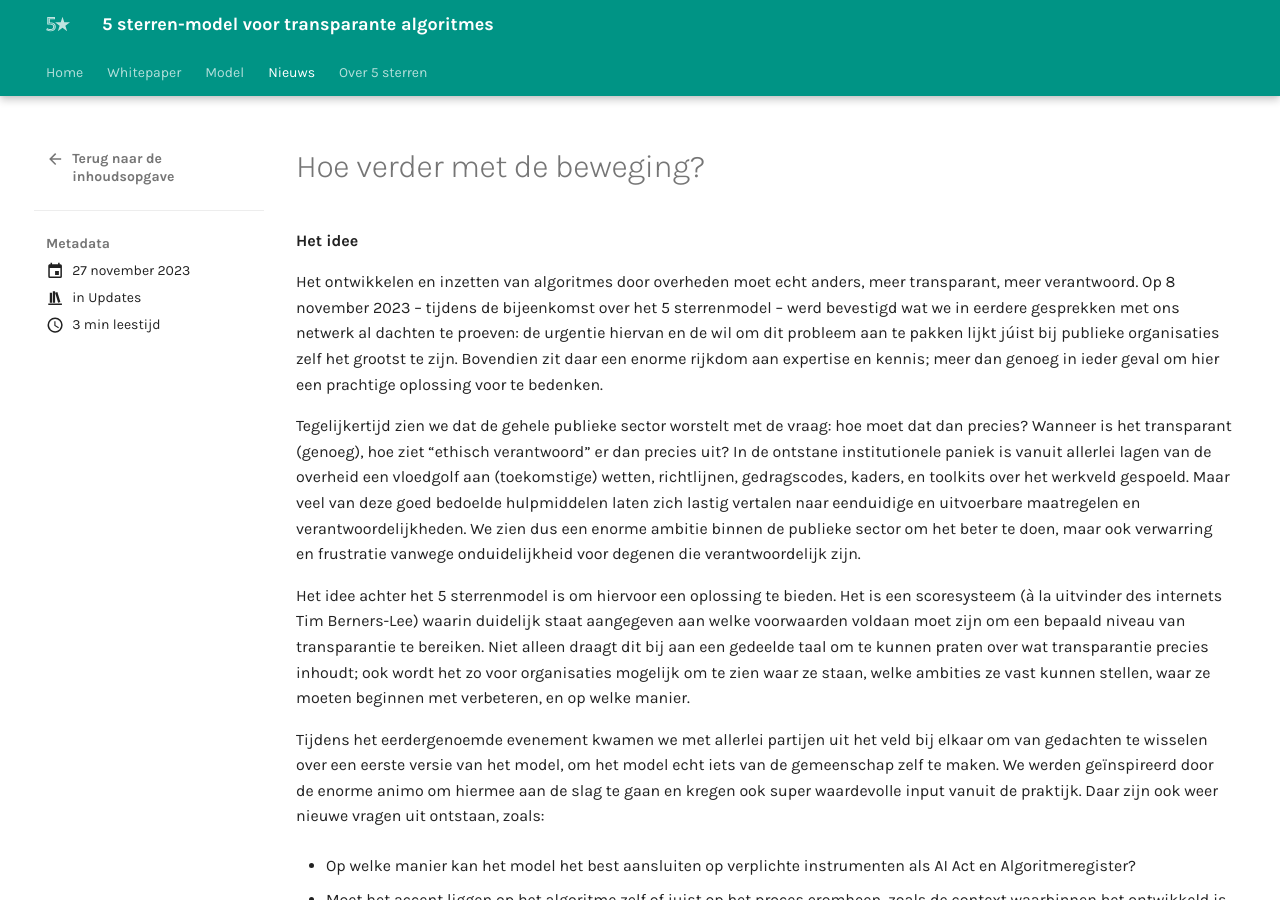
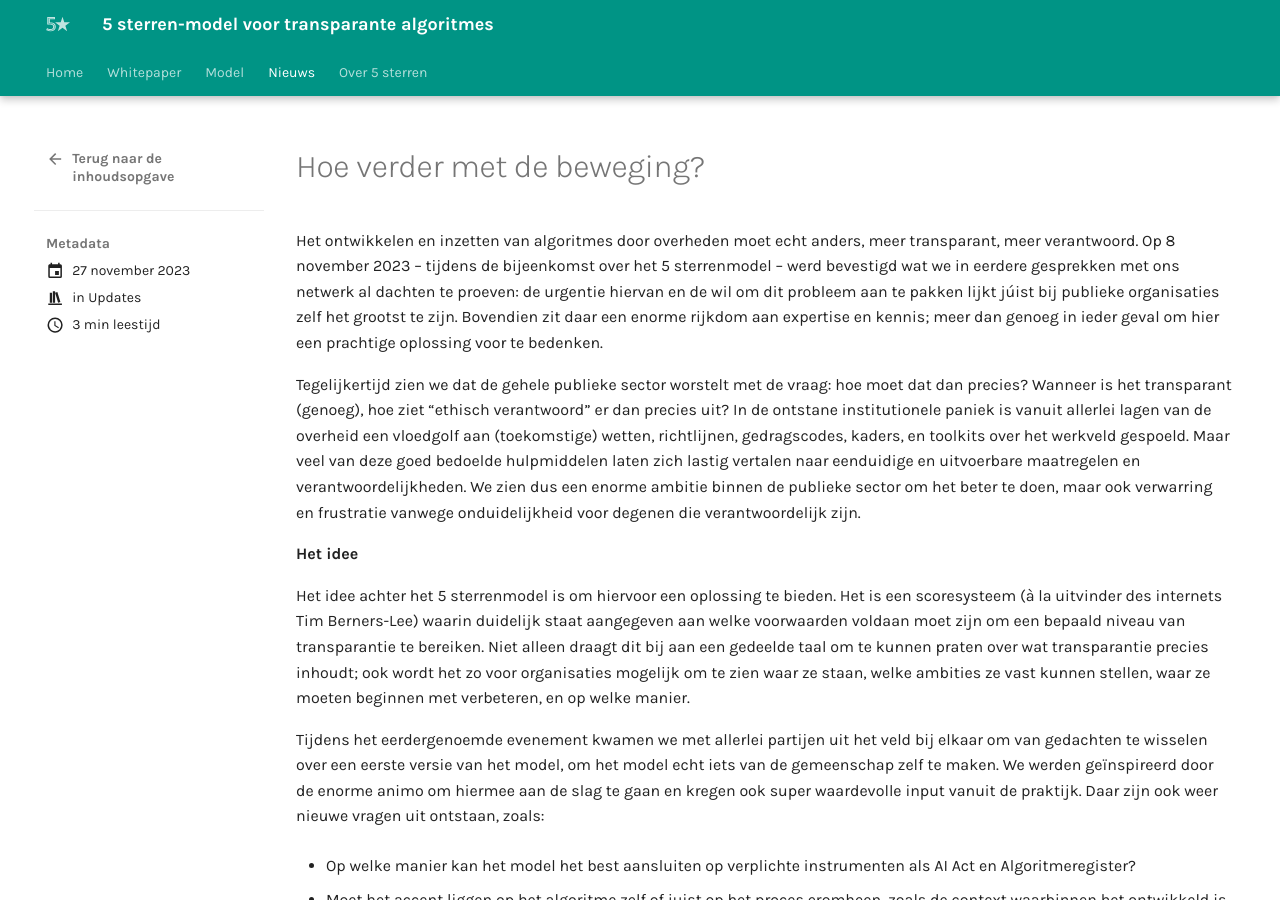
Before and after one commit to thegreenland/5-sterren-toolkit, an MkDocs documentation site: the page built from docs/blog/posts/Hoe verder met de beweging?.md, in a window 1280 px wide and 900 px high. Built offline with MkDocs 1.6.1 and Material for MkDocs 9.7.7, drawn with Linux system fonts in a browser that asks for light colours.

```diff
--- a/docs/blog/posts/Hoe verder met de beweging?.md
+++ b/docs/blog/posts/Hoe verder met de beweging?.md
@@ -3,11 +3,12 @@ date: 2023-11-27
 categories:
 - Updates
 ---
-**Het idee**
 
 Het ontwikkelen en inzetten van algoritmes door overheden moet echt anders, meer transparant, meer verantwoord. Op 8 november 2023 – tijdens de bijeenkomst over het 5 sterrenmodel – werd bevestigd wat we in eerdere gesprekken met ons netwerk al dachten te proeven: de urgentie hiervan en de wil om dit probleem aan te pakken lijkt júist bij publieke organisaties zelf het grootst te zijn. Bovendien zit daar een enorme rijkdom aan expertise en kennis; meer dan genoeg in ieder geval om hier een prachtige oplossing voor te bedenken.
 
 Tegelijkertijd zien we dat de gehele publieke sector worstelt met de vraag: hoe moet dat dan precies? Wanneer is het transparant (genoeg), hoe ziet “ethisch verantwoord” er dan precies uit? In de ontstane institutionele paniek is vanuit allerlei lagen van de overheid een vloedgolf aan (toekomstige) wetten, richtlijnen, gedragscodes, kaders, en toolkits over het werkveld gespoeld. Maar veel van deze goed bedoelde hulpmiddelen laten zich lastig vertalen naar eenduidige en uitvoerbare maatregelen en verantwoordelijkheden. We zien dus een enorme ambitie binnen de publieke sector om het beter te doen, maar ook verwarring en frustratie vanwege onduidelijkheid voor degenen die verantwoordelijk zijn.
+
+**Het idee**
 
 Het idee achter het 5 sterrenmodel is om hiervoor een oplossing te bieden. Het is een scoresysteem (à la uitvinder des internets Tim Berners-Lee) waarin duidelijk staat aangegeven aan welke voorwaarden voldaan moet zijn om een bepaald niveau van transparantie te bereiken. Niet alleen draagt dit bij aan een gedeelde taal om te kunnen praten over wat transparantie precies inhoudt; ook wordt het zo voor organisaties mogelijk om te zien waar ze staan, welke ambities ze vast kunnen stellen, waar ze moeten beginnen met verbeteren, en op welke manier.
 
```
